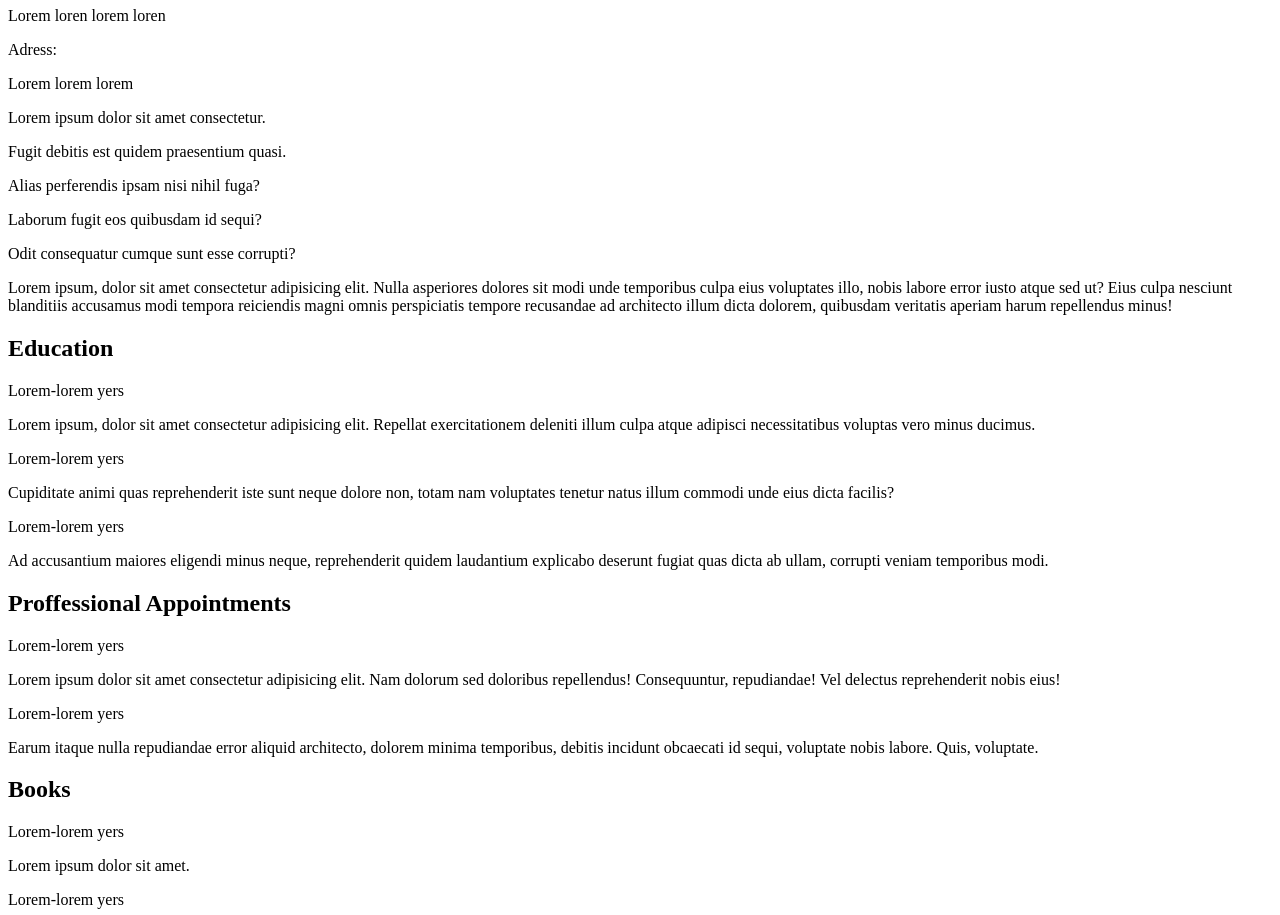
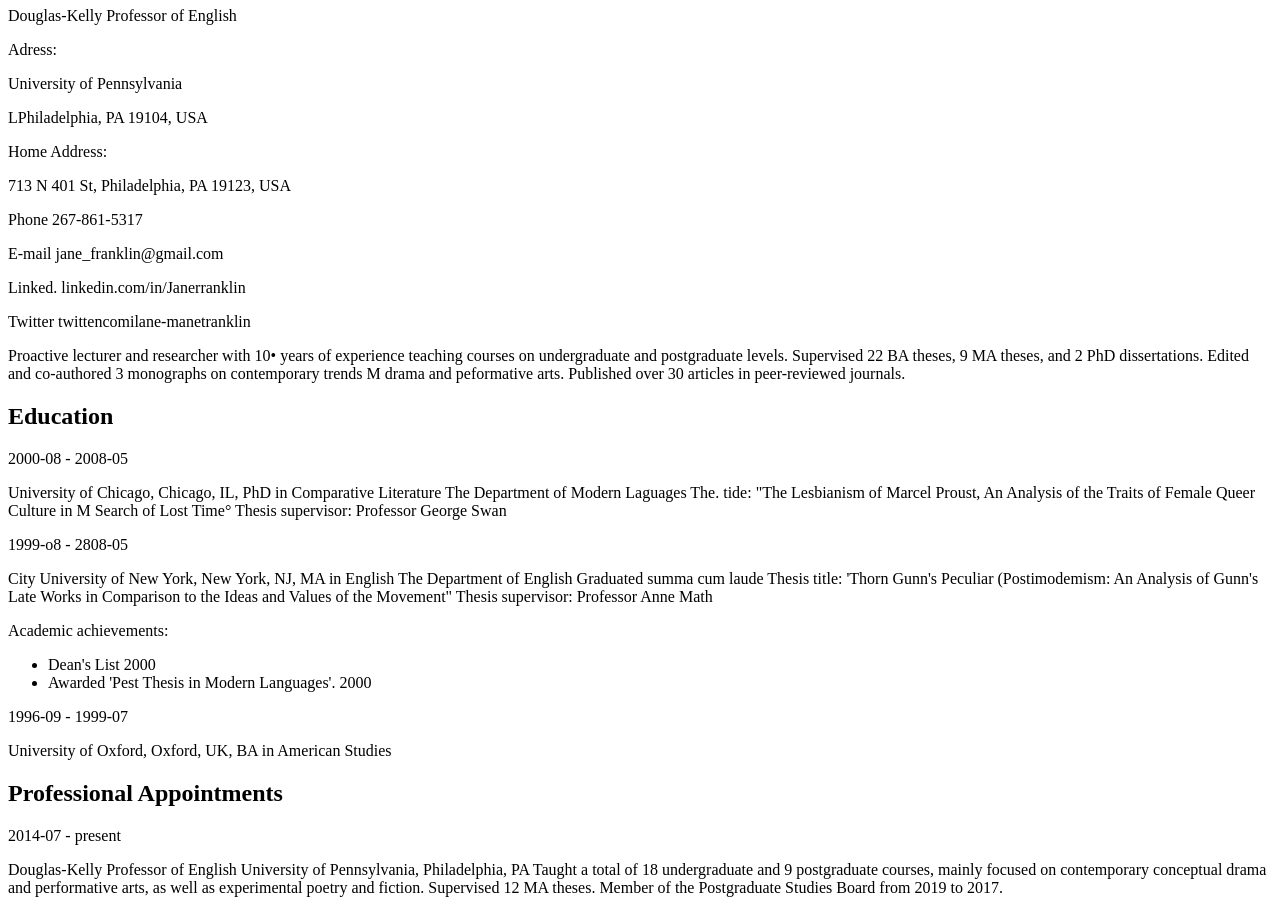
Before and after one commit to tetianamk/cvEmmetUse, a plain HTML site: page index.html in a window 1280 px wide. Shown: the part 73-988 px from the top of the page. Drawn offline with Linux system fonts and the light colour scheme.

Commit message:
replace text

```diff
--- a/index.html
+++ b/index.html
@@ -8,86 +8,79 @@
   </head>
   <body>
     <header>
-      <h1>Lorem lorem</h1>
-      <p>Lorem loren lorem loren</p>
+      <h1>Jane Franklin</h1>
+      <p>Douglas-Kelly Professor of English</p>
       <adress>
         <span>Adress:</span>
-        <p>Lorem lorem lorem</p>
-        <p>Lorem ipsum dolor sit amet consectetur.</p>
-        <p>Fugit debitis est quidem praesentium quasi.</p>
-        <p>Alias perferendis ipsam nisi nihil fuga?</p>
-        <p>Laborum fugit eos quibusdam id sequi?</p>
-        <p>Odit consequatur cumque sunt esse corrupti?</p>
+        <p>University of Pennsylvania </p>
+        <p>LPhiladelphia, PA 19104, USA</p>
+        <p>Home Address:</p>
+        <p>713 N 401 St, Philadelphia, PA 19123, USA </p>
+        <p>Phone 267-861-5317</p>
+        <p>E-mail jane_franklin@gmail.com</p>
       </adress>
-      <p>
-        Lorem ipsum, dolor sit amet consectetur adipisicing elit. Nulla
-        asperiores dolores sit modi unde temporibus culpa eius voluptates illo,
-        nobis labore error iusto atque sed ut? Eius culpa nesciunt blanditiis
-        accusamus modi tempora reiciendis magni omnis perspiciatis tempore
-        recusandae ad architecto illum dicta dolorem, quibusdam veritatis
-        aperiam harum repellendus minus!
+      <p>Linked. linkedin.com/in/Janerranklin </p>
+      <p>Twitter twittencomilane-manetranklin</p>
+      <p> Proactive lecturer and researcher with 10• years of experience teaching courses on undergraduate and postgraduate levels. Supervised
+      22 BA theses, 9 MA theses, and 2 PhD dissertations. Edited and co-authored 3 monographs on contemporary trends M drama and peformative arts. Published over 30 articles in peer-reviewed journals.
       </p>
     </header>
     <main>
       <artical class="education">
         <h2>Education</h2>
         <section class="education-years">
-          <p class="years">Lorem-lorem yers</p>
+          <p class="years">2000-08 - 2008-05</p>
           <p class="university">
-            Lorem ipsum, dolor sit amet consectetur adipisicing elit. Repellat
-            exercitationem deleniti illum culpa atque adipisci necessitatibus
-            voluptas vero minus ducimus.
+            University of Chicago, Chicago, IL, PhD in Comparative Literature The Department of Modern Laguages The. tide: "The Lesbianism of Marcel Proust, An Analysis of the Traits of Female Queer Culture in M Search of Lost Time° Thesis supervisor: Professor George Swan
           </p>
         </section>
         <section class="education-years">
-          <p class="years">Lorem-lorem yers</p>
+          <p class="years">1999-o8 - 2808-05</p>
           <p class="university">
-            Cupiditate animi quas reprehenderit iste sunt neque dolore non,
-            totam nam voluptates tenetur natus illum commodi unde eius dicta
-            facilis?
+            City University of New York, New York, NJ, MA in English The Department of English Graduated summa cum laude Thesis title: 'Thorn Gunn's Peculiar (Postimodemism: An Analysis of Gunn's Late Works in Comparison to the Ideas and Values of the Movement"
+            Thesis supervisor: Professor Anne Math
           </p>
+          <p>Academic achievements:</p>
+          <ul>
+            <li>Dean's List 2000</li>
+            <li>Awarded 'Pest Thesis in Modern Languages'. 2000</li>
+          </ul>
         </section>
         <section class="education-years">
-          <p class="years">Lorem-lorem yers</p>
+          <p class="years">1996-09 - 1999-07</p>
           <p class="university">
-            Ad accusantium maiores eligendi minus neque, reprehenderit quidem
-            laudantium explicabo deserunt fugiat quas dicta ab ullam, corrupti
-            veniam temporibus modi.
+            University of Oxford, Oxford, UK, BA in American Studies
           </p>
         </section>
       </artical>
       <article class="proffessional">
-        <h2>Proffessional Appointments</h2>
+        <h2>Professional Appointments</h2>
         <section class="work-years">
-          <p class="years">Lorem-lorem yers</p>
+          <p class="years">2014-07 - present </p>
           <p class="work">
-            Lorem ipsum dolor sit amet consectetur adipisicing elit. Nam dolorum
-            sed doloribus repellendus! Consequuntur, repudiandae! Vel delectus
-            reprehenderit nobis eius!
+            Douglas-Kelly Professor of English University of Pennsylvania, Philadelphia, PA Taught a total of 18 undergraduate and 9 postgraduate courses, mainly focused on contemporary conceptual  drama and performative arts, as well as experimental poetry and fiction. Supervised 12 MA theses. Member of the Postgraduate Studies Board from 2019 to 2017.
           </p>
         </section>
         <section class="work-years">
-          <p class="years">Lorem-lorem yers</p>
+          <p class="years">2004-08 - 2013-01 </p>
           <p class="work">
-            Earum itaque nulla repudiandae error aliquid architecto, dolorem
-            minima temporibus, debitis incidunt obcaecati id sequi, voluptate
-            nobis labore. Quis, voluptate.
+            Professor Assistant of Englis University of Chicago, Chicago, IL Assisted in developing and executing core curriculum requirements for over 20 under- and postgraduate courses. Supervised 16 BA thews and 6 MA theses.
           </p>
         </section>
       </article>
       <article class="books">
         <h2>Books</h2>
         <section class="books-years">
-          <p class="years">Lorem-lorem yers</p>
-          <p class="books">Lorem ipsum dolor sit amet.</p>
+          <p class="years">2017-05 </p>
+          <p class="books">The Rustle of Language.. New York: Hill and Wang</p>
         </section>
         <section class="books-years">
-          <p class="years">Lorem-lorem yers</p>
-          <p class="books">Deserunt quos ipsum enim corporis.</p>
+          <p class="years">2013-07</p>
+          <p class="books">Sexual Politics in Post-2000 American Drama. Woodstock and New York: The Overlook Press</p>
         </section>
         <section class="books-years">
-          <p class="years">Lorem-lorem yers</p>
-          <p class="books">Adipisci at deleniti amet provident?</p>
+          <p class="years">2011-01</p>
+          <p class="books">The Man Who Fell Asleep: Structural Analysis of Narrative. New York: W. W. Norton & C.</p>
         </section>
       </article>
     </main>
```
